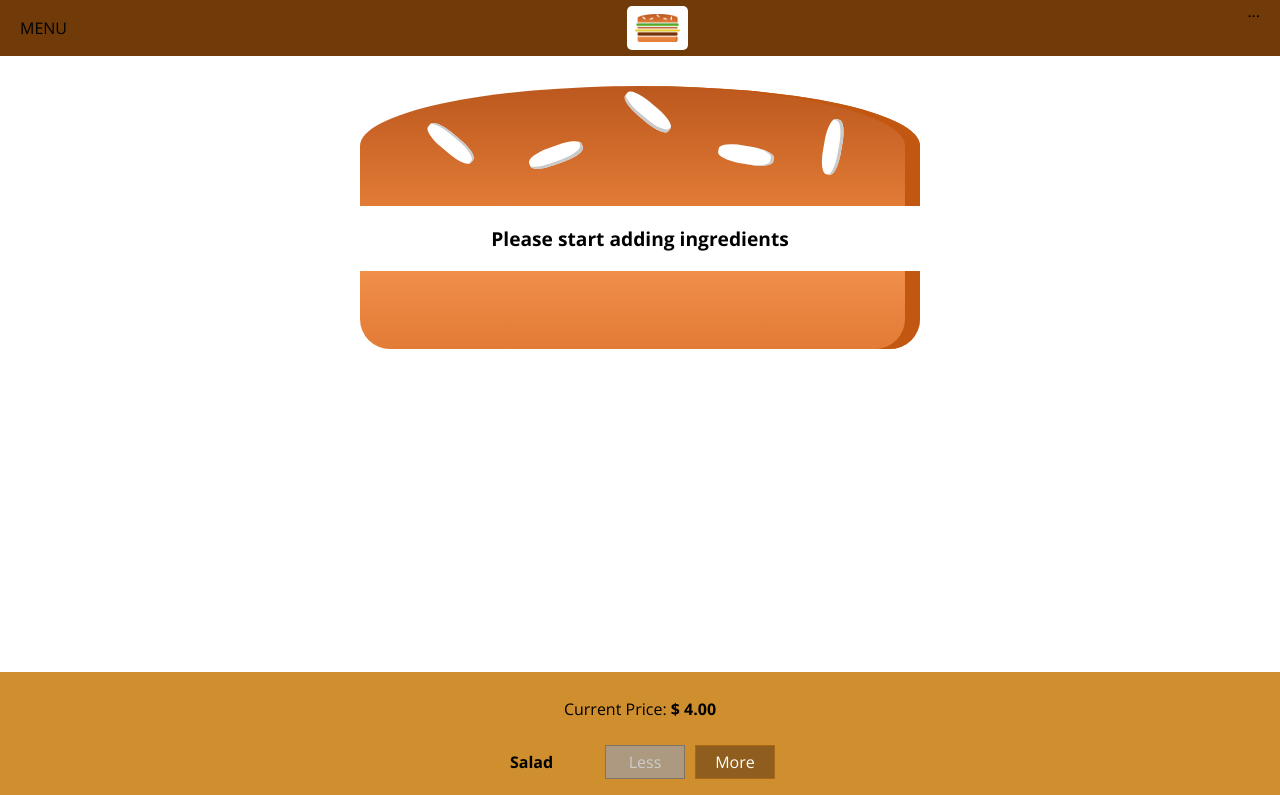
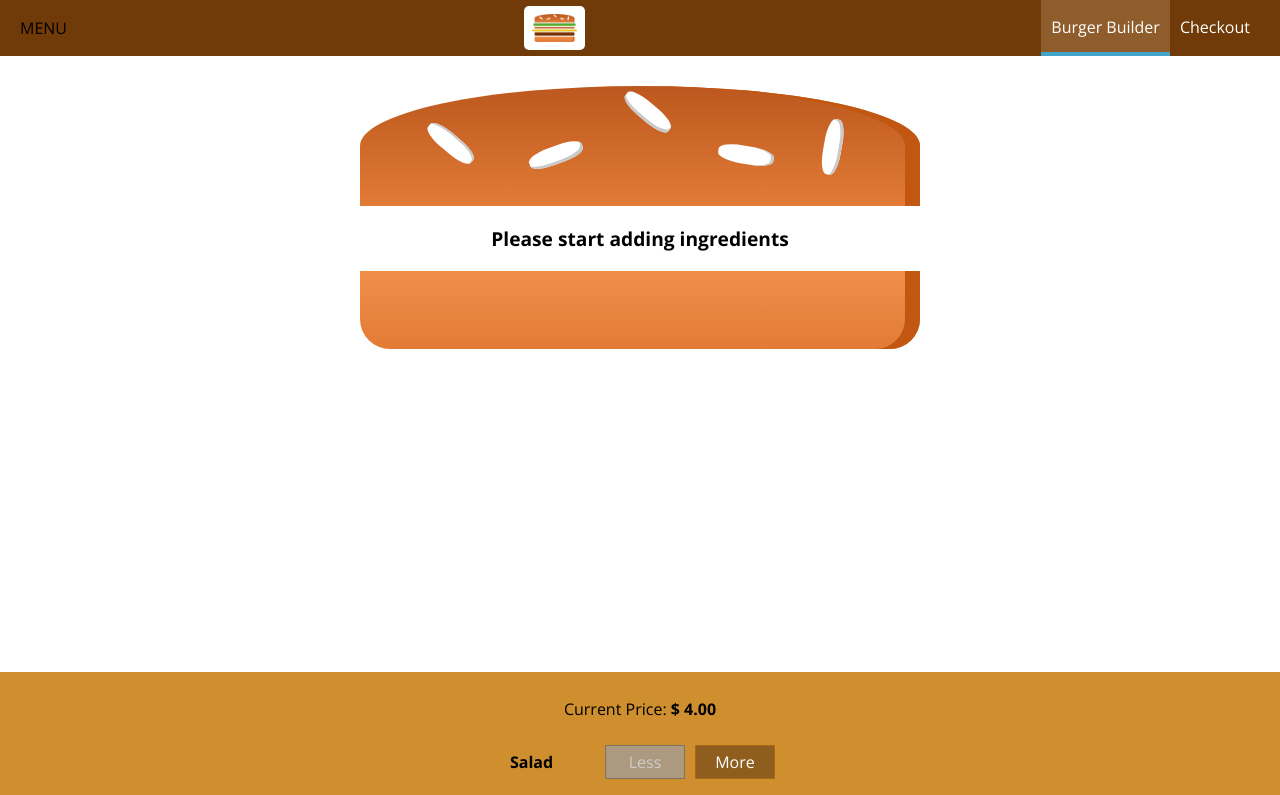
Before and after one commit to riverrz/burger-builder, a React app: page / in a window 1280 px wide. Shown: the top 795 px of the page. Built offline with nearby package versions, Linux system fonts and the light colour scheme.

Commit message:
Add links in Toolbar with NavigationItems

```diff
--- /dev/null
+++ b/src/components/Navigation/NavigationItems/NavigationItem/NavigationItem.css
@@ -0,0 +1,23 @@
+.NavigationItem {
+  margin: 0;
+  box-sizing: border-box;
+  display: flex;
+  height: 100%;
+  align-items: center;
+}
+.NavigationItem a {
+  color: #fff;
+  text-decoration: none;
+  height: 100%;
+  padding: 16px 10px;
+  border-bottom: 4px solid transparent;
+  box-sizing: border-box;
+  display: block;
+}
+.NavigationItem a:hover,
+.NavigationItem a:active,
+.NavigationItem a.active {
+  background-color: #8f5c2c;
+  border-bottom: 4px solid #40a4c8;
+  color: #fff;
+}
--- /dev/null
+++ b/src/components/Navigation/NavigationItems/NavigationItem/NavigationItem.js
@@ -0,0 +1,12 @@
+import React from "react";
+import classes from "./NavigationItem.css";
+
+const navigationItem = props => (
+  <li className={classes.NavigationItem}>
+    <a href={props.link} className={props.active ? classes.active : ""}>
+      {props.children}
+    </a>
+  </li>
+);
+
+export default navigationItem;
--- /dev/null
+++ b/src/components/Navigation/NavigationItems/NavigationItems.css
@@ -0,0 +1,8 @@
+.NavigationItems {
+  margin: 0;
+  padding: 0;
+  list-style: none;
+  display: flex;
+  align-items: center;
+  height: 100%;
+}
--- /dev/null
+++ b/src/components/Navigation/NavigationItems/NavigationItems.js
@@ -0,0 +1,14 @@
+import React from "react";
+import NavigationItem from "./NavigationItem/NavigationItem";
+import classes from "./NavigationItems.css";
+
+const navigationItems = props => (
+  <ul className={classes.NavigationItems}>
+    <NavigationItem link="/" active>
+      Burger Builder
+    </NavigationItem>
+    <NavigationItem link="/">Checkout</NavigationItem>
+  </ul>
+);
+
+export default navigationItems;
--- a/src/components/Navigation/Toolbar/Toolbar.js
+++ b/src/components/Navigation/Toolbar/Toolbar.js
@@ -1,12 +1,15 @@
 import React from "react";
 import classes from "./Toolbar.css";
 import Logo from "../../Logo/Logo";
+import NavigationItems from "../NavigationItems/NavigationItems";
+
 const toolbar = props => (
   <header className={classes.Toolbar}>
     <div>MENU</div>
     <Logo />
-
-    <nav>...</nav>
+    <nav>
+      <NavigationItems />
+    </nav>
   </header>
 );
 
```
